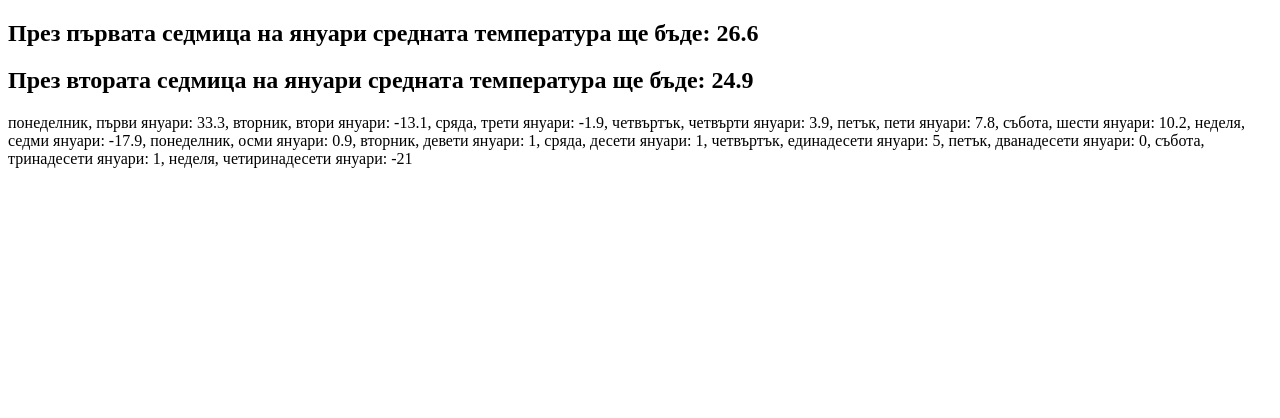
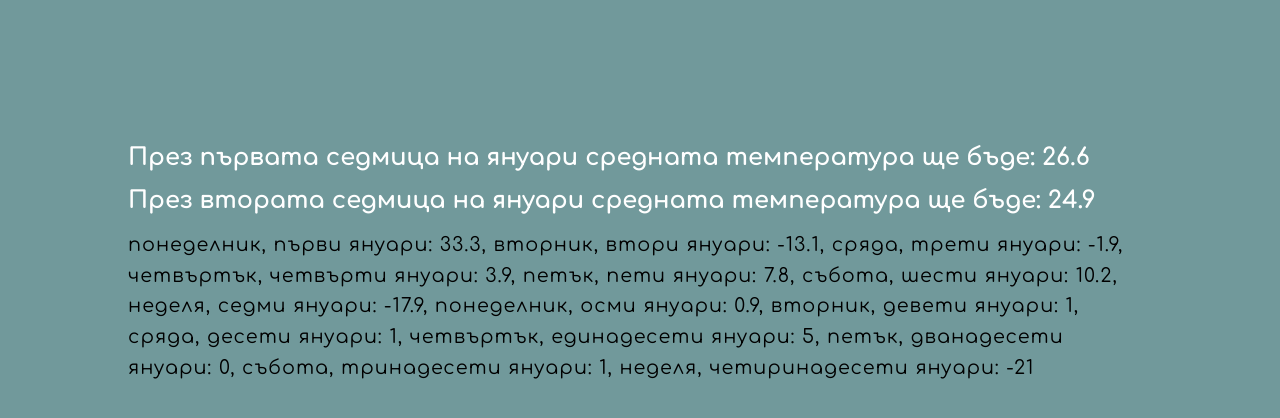
Before and after one commit to LachezarUzunov/dev-js-tasks, a plain HTML site: page task2/index.html in a window 1280 px wide. Drawn offline with Linux system fonts and the light colour scheme.

Commit message:
css changes to task2

```diff
--- a/task2/index.html
+++ b/task2/index.html
@@ -8,12 +8,12 @@
     <script src="app.js"></script>
     <title>Task 2</title>
   </head>
-  <body onload="solve()">
-    <h2>
+  <body class="body" onload="solve()">
+    <h2 class="info">
       През първата седмица на януари средната температура ще бъде:
       <span class="first_span"></span>
     </h2>
-    <h2>
+    <h2 class="info">
       През втората седмица на януари средната температура ще бъде:
       <span class="second_span"> </span>
     </h2>
--- a/task2/style.css
+++ b/task2/style.css
@@ -0,0 +1,27 @@
+@import url("https://fonts.googleapis.com/css2?family=Comfortaa:wght@300;400;500;600;700&display=swap");
+
+*,
+*::before,
+*::after {
+  margin: 0;
+  padding: 0;
+  box-sizing: border-box;
+}
+
+.body {
+  background-color: #71999b;
+  padding: 8rem;
+  font-family: "Comfortaa", cursive;
+}
+
+.info {
+  padding-top: 1rem;
+  color: white;
+}
+
+.third_span {
+  font-size: 1.2rem;
+  padding-top: 1rem;
+  letter-spacing: 1px;
+  line-height: 1.6;
+}
```
